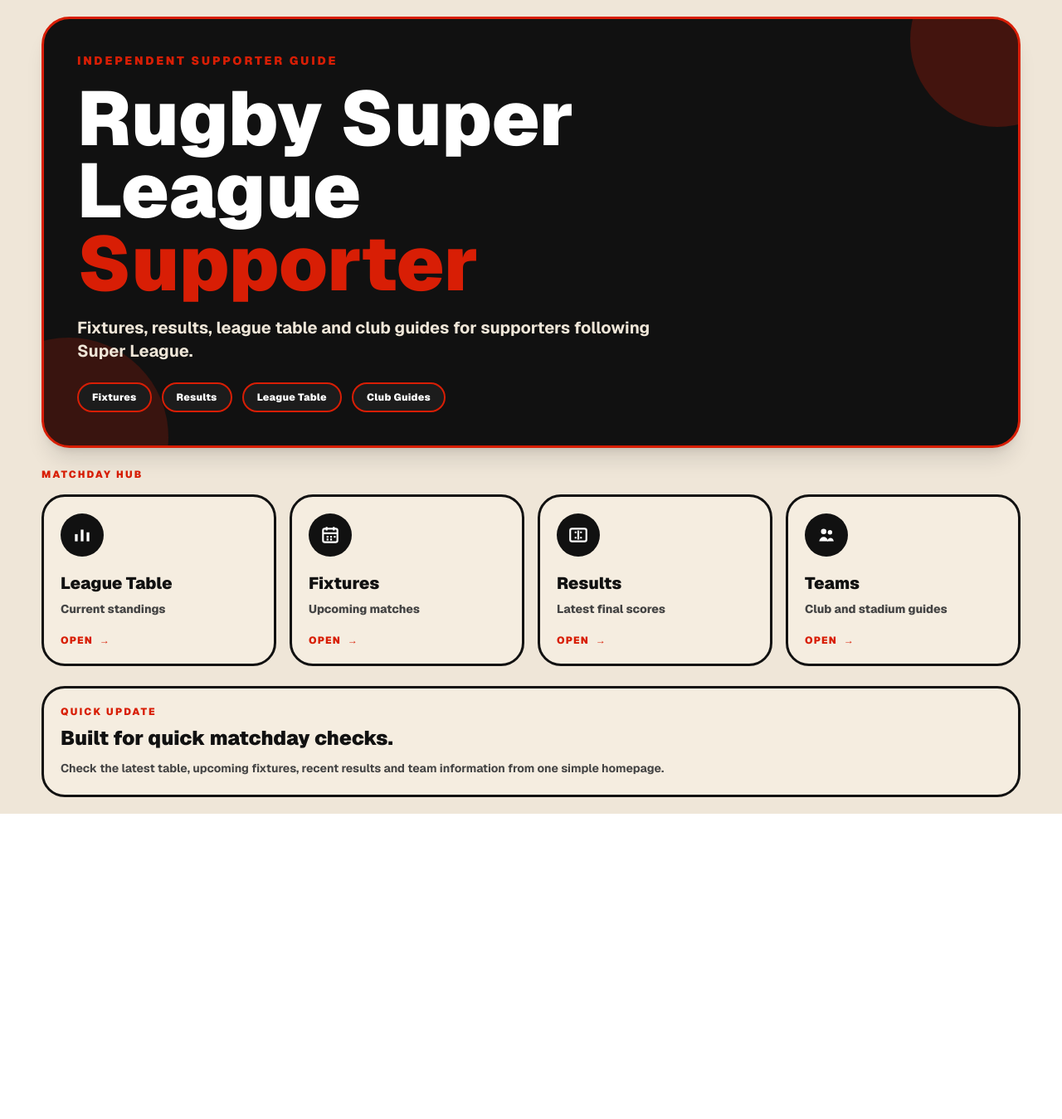
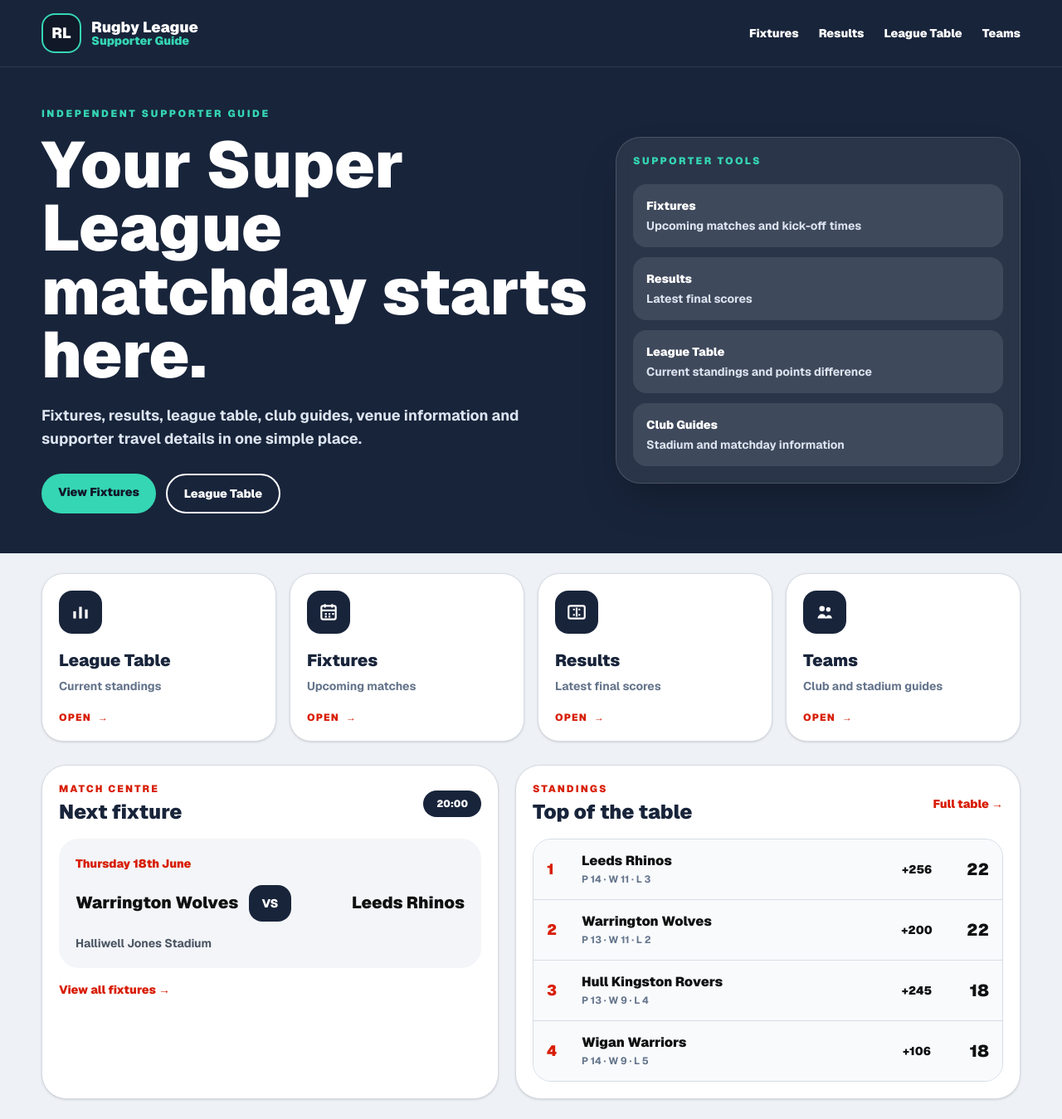
Before and after one commit to acannon76/rugby-league-supporter-web, a Next.js app: page / in a window 1280 px wide. Shown: the whole page at 83% size. Before the commit the page ends 981 px from the top, so only its background shows below. Built offline with nearby package versions, Linux system fonts and the light colour scheme.

Commit message:
homepage change

```diff
--- a/src/app/page.tsx
+++ b/src/app/page.tsx
@@ -1,4 +1,6 @@
 import Link from "next/link";
+import { fixturesData, type FixtureDay, type Game } from "@/data/fixturesData";
+import { leagueTableData } from "@/data/leagueTableData";
 
 type IconKey = "table" | "calendar" | "score" | "team";
 
@@ -7,6 +9,13 @@ type HomeCardData = {
   icon: IconKey;
   title: string;
   text: string;
+};
+
+type DisplayGame = Game & {
+  date: string;
+  sortDate: string;
+  originalDayIndex: number;
+  originalGameIndex: number;
 };
 
 const homeCards: HomeCardData[] = [
@@ -37,48 +46,105 @@ const homeCards: HomeCardData[] = [
 ];
 
 export default function Home() {
+  const allGames = flattenFixtures(fixturesData);
+  const liveGames = allGames.filter((game) => isLive(game));
+  const upcomingGames = allGames
+    .filter((game) => !isResult(game) && !isLive(game))
+    .sort(sortUpcomingFixtures);
+
+  const featuredGame = liveGames[0] || upcomingGames[0];
+
+  const topFour = [...leagueTableData]
+    .sort((a, b) => a.position - b.position)
+    .slice(0, 4);
+
   return (
-    <main className="min-h-screen bg-[#efe6d8] px-4 py-5 font-sans sm:px-6 lg:px-10">
-      <div className="mx-auto max-w-[1180px]">
-        <section className="relative overflow-hidden rounded-[34px] border-[3px] border-[#d81e05] bg-[#111] p-6 text-white shadow-xl sm:p-8 lg:p-10">
-          <div className="absolute right-[-80px] top-[-80px] h-[210px] w-[210px] rounded-full bg-[#d81e05] opacity-25" />
-          <div className="absolute bottom-[-110px] left-[-90px] h-[240px] w-[240px] rounded-full bg-[#d81e05] opacity-20" />
+    <main className="min-h-screen bg-[#eef1f5] font-sans text-[#111]">
+      <header className="border-b border-white/10 bg-[#18243a] px-4 py-4 text-white sm:px-6 lg:px-10">
+        <div className="mx-auto flex max-w-[1180px] items-center justify-between gap-5">
+          <Link href="/" className="flex items-center gap-3 no-underline">
+            <div className="flex h-12 w-12 items-center justify-center rounded-2xl border-2 border-[#35d6b4] bg-[#111827] text-lg font-black text-white">
+              RL
+            </div>
 
-          <div className="relative z-10">
-            <p className="mb-4 text-xs font-black tracking-[0.2em] text-[#d81e05] sm:text-sm">
-              INDEPENDENT SUPPORTER GUIDE
+            <div>
+              <p className="text-lg font-black leading-none text-white">
+                Rugby League
+              </p>
+              <p className="text-sm font-black leading-none text-[#35d6b4]">
+                Supporter Guide
+              </p>
+            </div>
+          </Link>
+
+          <nav className="hidden items-center gap-6 text-sm font-black md:flex">
+            <Link href="/fixtures" className="text-white no-underline">
+              Fixtures
+            </Link>
+            <Link href="/results" className="text-white no-underline">
+              Results
+            </Link>
+            <Link href="/league-table" className="text-white no-underline">
+              League Table
+            </Link>
+            <Link href="/teams" className="text-white no-underline">
+              Teams
+            </Link>
+          </nav>
+        </div>
+      </header>
+
+      <section className="bg-[#18243a] px-4 py-8 text-white sm:px-6 lg:px-10 lg:py-12">
+        <div className="mx-auto grid max-w-[1180px] gap-8 lg:grid-cols-[1.15fr_0.85fr] lg:items-center">
+          <div>
+            <p className="mb-4 text-xs font-black uppercase tracking-[0.22em] text-[#35d6b4]">
+              Independent supporter guide
             </p>
 
-            <h1 className="max-w-[850px] text-[42px] font-black leading-[0.95] sm:text-[70px] lg:text-[92px]">
-              Rugby Super League
-              <span className="block text-[#d81e05]">Supporter</span>
+            <h1 className="max-w-[760px] text-[42px] font-black leading-[0.98] sm:text-[64px] lg:text-[78px]">
+              Your Super League matchday starts here.
             </h1>
 
-            <p className="mt-5 max-w-[720px] text-base font-bold leading-7 text-[#efe6d8] sm:text-lg lg:text-xl">
-              Fixtures, results, league table and club guides for supporters
-              following Super League.
+            <p className="mt-5 max-w-[700px] text-base font-bold leading-7 text-[#dce4f0] sm:text-lg">
+              Fixtures, results, league table, club guides, venue information
+              and supporter travel details in one simple place.
             </p>
 
-            <div className="mt-6 flex flex-wrap gap-3">
-              <FeaturePill text="Fixtures" />
-              <FeaturePill text="Results" />
-              <FeaturePill text="League Table" />
-              <FeaturePill text="Club Guides" />
+            <div className="mt-7 flex flex-wrap gap-3">
+              <Link
+                href="/fixtures"
+                className="rounded-full bg-[#35d6b4] px-5 py-3 text-sm font-black text-[#111827] no-underline"
+              >
+                View Fixtures
+              </Link>
+
+              <Link
+                href="/league-table"
+                className="rounded-full border-2 border-white px-5 py-3 text-sm font-black text-white no-underline"
+              >
+                League Table
+              </Link>
+            </div>
+          </div>
+
+          <div className="rounded-[30px] border border-white/15 bg-white/8 p-5 shadow-2xl backdrop-blur">
+            <p className="text-xs font-black uppercase tracking-[0.2em] text-[#35d6b4]">
+              Supporter tools
+            </p>
+
+            <div className="mt-5 grid grid-cols-1 gap-3 sm:grid-cols-2 lg:grid-cols-1">
+              <FeatureItem title="Fixtures" text="Upcoming matches and kick-off times" />
+              <FeatureItem title="Results" text="Latest final scores" />
+              <FeatureItem title="League Table" text="Current standings and points difference" />
+              <FeatureItem title="Club Guides" text="Stadium and matchday information" />
+            </div>
           </div>
         </div>
       </section>
 
-        <section className="mt-6 flex items-end justify-between gap-4">
-          <div>
-            <p className="text-xs font-black tracking-[0.18em] text-[#d81e05]">
-              MATCHDAY HUB
-            </p>
-
-
-          </div>
-        </section>
-
-        <section className="mt-4 grid grid-cols-1 gap-4 sm:grid-cols-2 lg:grid-cols-4">
+      <section className="px-4 py-6 sm:px-6 lg:px-10">
+        <div className="mx-auto max-w-[1180px]">
+          <div className="grid gap-4 sm:grid-cols-2 lg:grid-cols-4">
             {homeCards.map((card) => (
               <HomeCard
                 key={card.href}
@@ -88,32 +154,146 @@ export default function Home() {
                 text={card.text}
               />
             ))}
+          </div>
+
+          <div className="mt-7 grid gap-5 lg:grid-cols-[0.95fr_1.05fr]">
+            <section className="rounded-[30px] border border-[#d6dce5] bg-white p-5 shadow-sm">
+              <div className="mb-4 flex items-center justify-between gap-4">
+                <div>
+                  <p className="text-xs font-black uppercase tracking-[0.18em] text-[#d81e05]">
+                    Match centre
+                  </p>
+
+                  <h2 className="mt-1 text-2xl font-black text-[#18243a]">
+                    {featuredGame && isLive(featuredGame)
+                      ? "Live now"
+                      : "Next fixture"}
+                  </h2>
+                </div>
+
+                {featuredGame && (
+                  <span
+                    className={
+                      isLive(featuredGame)
+                        ? "rounded-full bg-[#d81e05] px-4 py-2 text-xs font-black text-white"
+                        : "rounded-full bg-[#18243a] px-4 py-2 text-xs font-black text-white"
+                    }
+                  >
+                    {isLive(featuredGame) ? "LIVE" : featuredGame.kickOff}
+                  </span>
+                )}
+              </div>
+
+              {featuredGame ? (
+                <div className="rounded-[24px] bg-[#f3f5f8] p-5">
+                  <p className="text-sm font-black text-[#d81e05]">
+                    {featuredGame.date}
+                  </p>
+
+                  <div className="mt-4 grid grid-cols-[1fr_auto_1fr] items-center gap-3">
+                    <p className="text-left text-xl font-black leading-tight text-[#111]">
+                      {featuredGame.home}
+                    </p>
+
+                    <div className="rounded-2xl bg-[#18243a] px-4 py-3 text-center text-white">
+                      {hasScore(featuredGame) ? (
+                        <p className="text-xl font-black">
+                          {featuredGame.homeScore} - {featuredGame.awayScore}
+                        </p>
+                      ) : (
+                        <p className="text-sm font-black">VS</p>
+                      )}
+                    </div>
+
+                    <p className="text-right text-xl font-black leading-tight text-[#111]">
+                      {featuredGame.away}
+                    </p>
+                  </div>
+
+                  <p className="mt-4 text-sm font-bold text-[#4b5563]">
+                    {featuredGame.venue}
+                  </p>
+                </div>
+              ) : (
+                <p className="font-bold text-[#4b5563]">
+                  No upcoming fixture found.
+                </p>
+              )}
+
+              <Link
+                href="/fixtures"
+                className="mt-4 inline-block text-sm font-black text-[#d81e05] no-underline"
+              >
+                View all fixtures →
+              </Link>
             </section>
 
-        <section className="mt-6 rounded-[28px] border-[3px] border-[#111] bg-[#f5ede0] p-5">
-          <p className="text-xs font-black tracking-[0.18em] text-[#d81e05]">
-            QUICK UPDATE
+            <section className="rounded-[30px] border border-[#d6dce5] bg-white p-5 shadow-sm">
+              <div className="mb-4 flex items-center justify-between gap-4">
+                <div>
+                  <p className="text-xs font-black uppercase tracking-[0.18em] text-[#d81e05]">
+                    Standings
                   </p>
 
-          <h2 className="mt-2 text-2xl font-black text-[#111]">
-            Built for quick matchday checks.
+                  <h2 className="mt-1 text-2xl font-black text-[#18243a]">
+                    Top of the table
                   </h2>
+                </div>
 
-          <p className="mt-2 text-sm font-bold leading-6 text-[#444]">
-            Check the latest table, upcoming fixtures, recent results and team
-            information from one simple homepage.
+                <Link
+                  href="/league-table"
+                  className="text-sm font-black text-[#d81e05] no-underline"
+                >
+                  Full table →
+                </Link>
+              </div>
+
+              <div className="overflow-hidden rounded-[22px] border border-[#d6dce5]">
+                {topFour.map((row) => {
+                  const pointsDifference = row.pointsFor - row.pointsAgainst;
+
+                  return (
+                    <Link
+                      key={row.team}
+                      href={`/team/${row.slug}`}
+                      className="grid grid-cols-[42px_1fr_58px_58px] items-center border-b border-[#d6dce5] bg-[#f8fafc] px-4 py-4 text-[#111] no-underline last:border-b-0"
+                    >
+                      <p className="text-lg font-black text-[#d81e05]">
+                        {row.position}
                       </p>
+
+                      <div>
+                        <p className="font-black leading-tight">{row.team}</p>
+                        <p className="mt-1 text-xs font-bold text-[#64748b]">
+                          P {row.played} · W {row.won} · L {row.lost}
+                        </p>
+                      </div>
+
+                      <p className="text-center text-sm font-black">
+                        {pointsDifference > 0 ? `+${pointsDifference}` : pointsDifference}
+                      </p>
+
+                      <p className="text-right text-xl font-black">
+                        {row.points}
+                      </p>
+                    </Link>
+                  );
+                })}
+              </div>
             </section>
           </div>
+        </div>
+      </section>
     </main>
   );
 }
 
-function FeaturePill({ text }: { text: string }) {
+function FeatureItem({ title, text }: { title: string; text: string }) {
   return (
-    <span className="rounded-full border-2 border-[#d81e05] bg-[#1c1c1c] px-4 py-2 text-xs font-black tracking-wide text-white">
-      {text}
-    </span>
+    <div className="rounded-2xl bg-white/10 p-4">
+      <p className="text-sm font-black text-white">{title}</p>
+      <p className="mt-1 text-sm font-bold leading-5 text-[#dce4f0]">{text}</p>
+    </div>
   );
 }
 
@@ -131,19 +311,17 @@ function HomeCard({
   return (
     <Link
       href={href}
-      className="group flex min-h-[155px] flex-col rounded-[28px] border-[3px] border-[#111] bg-[#f5ede0] p-5 text-[#111] no-underline transition hover:-translate-y-1 hover:bg-white hover:shadow-lg sm:min-h-[185px]"
+      className="group flex min-h-[155px] flex-col rounded-[26px] border border-[#d6dce5] bg-white p-5 text-[#111] no-underline shadow-sm transition hover:-translate-y-1 hover:shadow-lg"
     >
-      <div className="mb-5 flex h-[52px] w-[52px] items-center justify-center rounded-full bg-[#111] text-white transition group-hover:bg-[#d81e05]">
+      <div className="mb-5 flex h-[52px] w-[52px] items-center justify-center rounded-2xl bg-[#18243a] text-white transition group-hover:bg-[#d81e05]">
         <CardIcon icon={icon} />
       </div>
 
-      <h2 className="text-2xl font-black leading-tight text-[#111] lg:text-xl">
+      <h2 className="text-xl font-black leading-tight text-[#18243a]">
         {title}
       </h2>
 
-      <p className="mt-2 text-sm font-extrabold leading-5 text-[#444]">
-        {text}
-      </p>
+      <p className="mt-2 text-sm font-bold leading-5 text-[#64748b]">{text}</p>
 
       <div className="mt-auto flex items-center gap-2 pt-5 text-xs font-black tracking-widest text-[#d81e05]">
         OPEN <span className="transition group-hover:translate-x-1">→</span>
@@ -222,3 +400,51 @@ function TeamIcon() {
     </svg>
   );
 }
+
+function flattenFixtures(fixtureDays: FixtureDay[]): DisplayGame[] {
+  return fixtureDays.flatMap((day, dayIndex) =>
+    day.games.map((game, gameIndex) => ({
+      ...game,
+      date: day.date,
+      sortDate: day.sortDate,
+      originalDayIndex: dayIndex,
+      originalGameIndex: gameIndex,
+    }))
+  );
+}
+
+function isResult(game: Game) {
+  return game.status.toUpperCase() === "FT";
+}
+
+function isLive(game: Game) {
+  return game.status.toUpperCase() === "LIVE";
+}
+
+function hasScore(game: Game) {
+  return typeof game.homeScore === "number" && typeof game.awayScore === "number";
+}
+
+function sortUpcomingFixtures(a: DisplayGame, b: DisplayGame) {
+  const dateCompare = a.sortDate.localeCompare(b.sortDate);
+
+  if (dateCompare !== 0) {
+    return dateCompare;
+  }
+
+  return getKickOffSortValue(a.kickOff) - getKickOffSortValue(b.kickOff);
+}
+
+function getKickOffSortValue(kickOff: string) {
+  if (!kickOff || kickOff.toUpperCase() === "TBC") {
+    return 9999;
+  }
+
+  const [hours, minutes] = kickOff.split(":").map(Number);
+
+  if (Number.isNaN(hours) || Number.isNaN(minutes)) {
+    return 9999;
+  }
+
+  return hours * 60 + minutes;
+}
```
Lines whose indentation alone changed are shown as unchanged.
